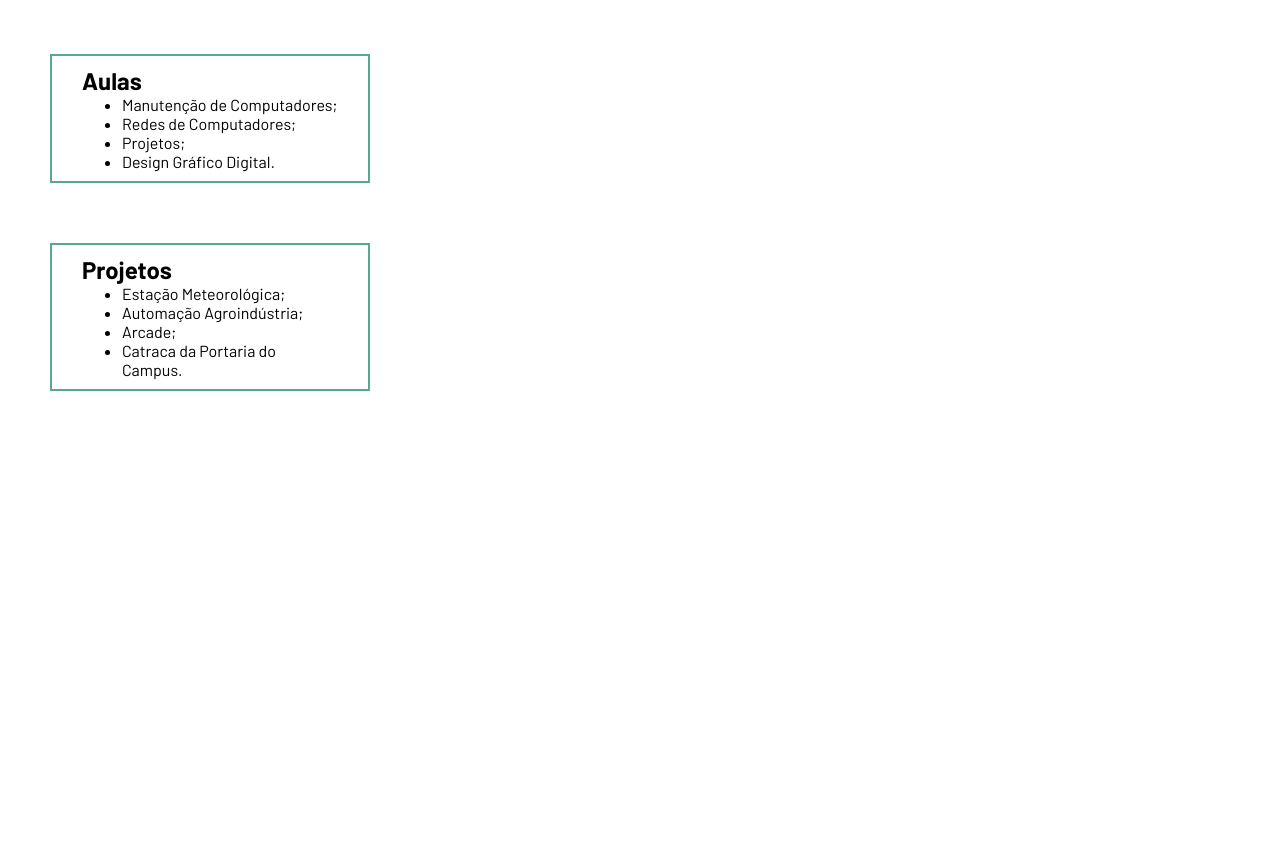
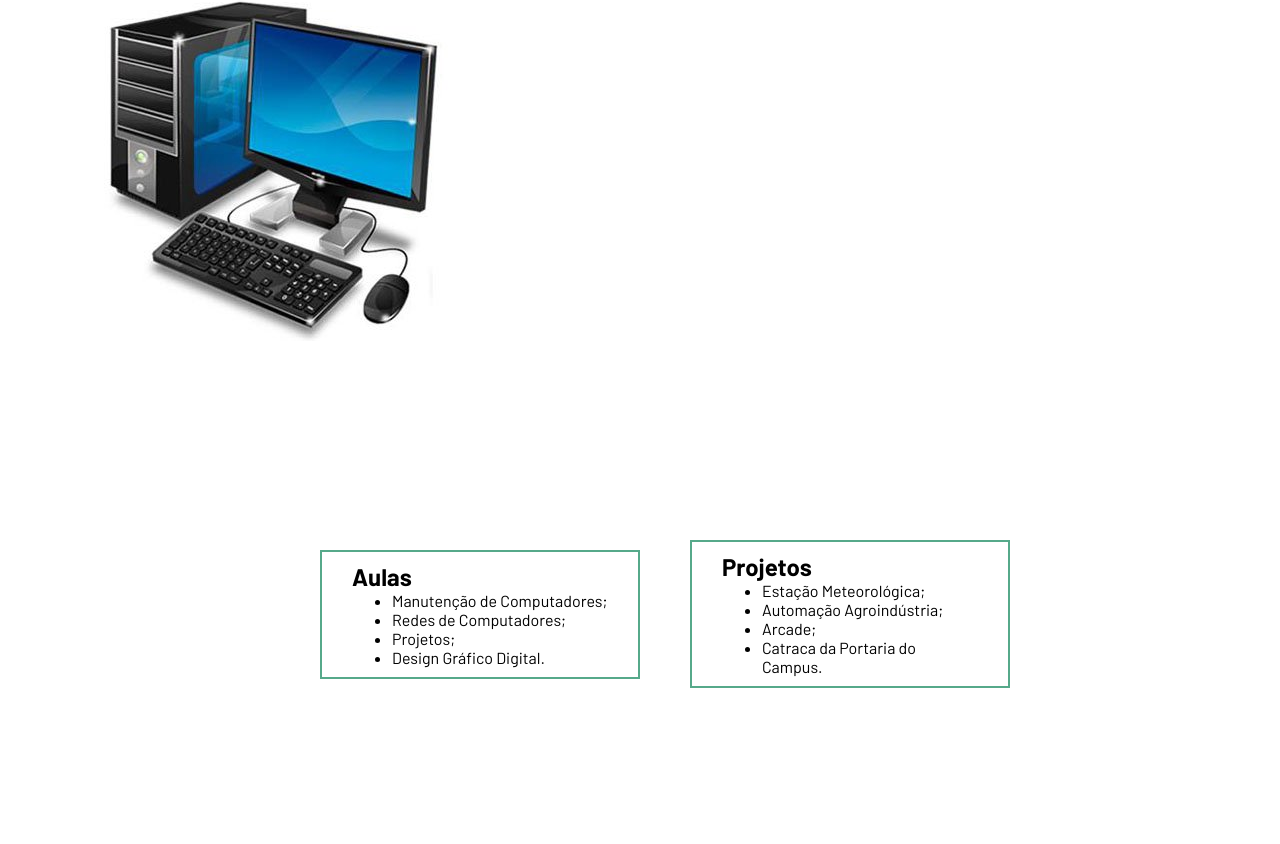
Before and after one commit to GaioOliveira/design, a plain HTML site: page 5_aula/index.html in a window 1280 px wide. Shown: the part 174-1018 px from the top of the page. Before the commit the page ends 800 px from the top, so only its background shows below. Drawn offline with Linux system fonts and the light colour scheme.

Commit message:
Alterações pendentes

```diff
--- a/5_aula/index.html
+++ b/5_aula/index.html
@@ -18,7 +18,13 @@
             </ul>
         </nav>
         <h1 id="titulo-principal">Técnico em Manutenção e Suporte em Informática</h1>
+        <div id="banner">
+            <img src="pc.jpeg" alt="">
+        </div>
     </header>
+
+
+    <main>
         <section id="aulas">
             <h2>Aulas</h2>
             <ul>
@@ -37,5 +43,6 @@
                     <li>Catraca da Portaria do Campus.</li>
                 </ul>
             </section>
+        </main>
 </body>
 </html>
--- a/5_aula/style.css
+++ b/5_aula/style.css
@@ -41,6 +41,13 @@ nav{
     font-weight: 800;
 }
 
+main{
+    display: flex;
+    justify-content: center;
+    align-items: center;
+    height: 500px;
+}
+
 #aulas{
     border: 2px solid #56A98A;
     width: 20%;
```
Also changed, not shown: 5_aula/pc.jpeg (added). Lines whose indentation alone changed are shown as unchanged.
